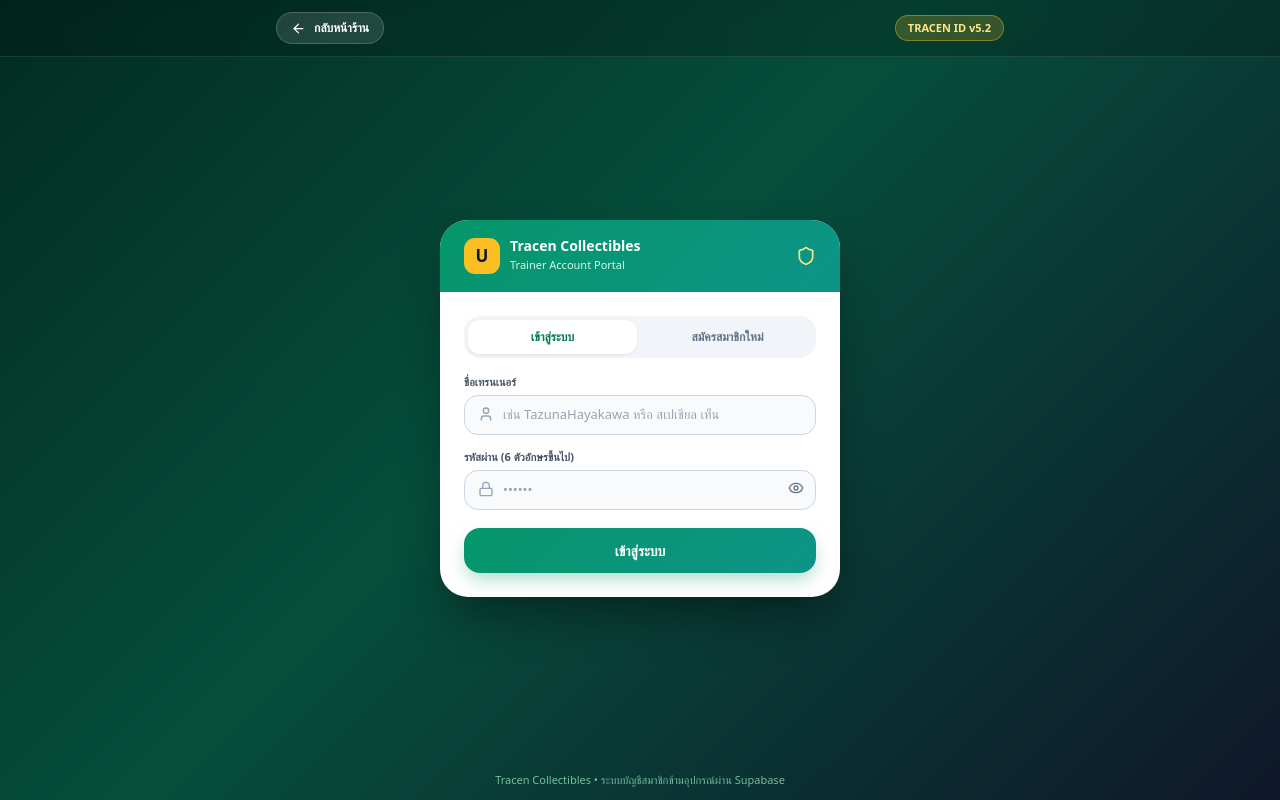
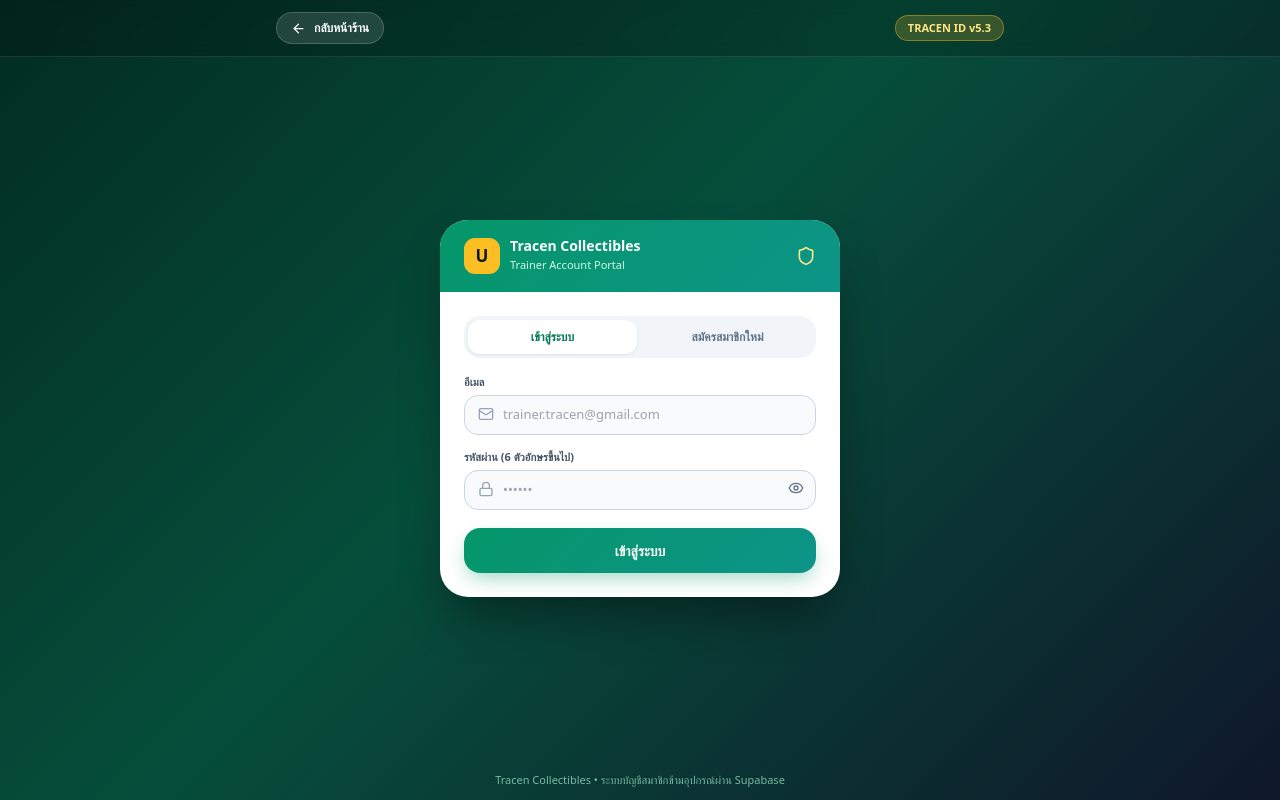
Before and after one commit to ICEKUNG434/uma-shop, a Next.js app: page /auth in a window 1280 px wide. Built offline with nearby package versions, Linux system fonts and the light colour scheme.

Commit message:
Update UI version and refactor authentication logic

```diff
--- a/app/auth/page.tsx
+++ b/app/auth/page.tsx
@@ -4,6 +4,7 @@ import { useState, useEffect, useCallback } from 'react';
 import { useRouter } from 'next/navigation';
 import { createClient, User } from '@supabase/supabase-js';
 import {
+  Mail,
   Lock,
   User as UserIcon,
   ArrowLeft,
@@ -24,7 +25,7 @@ import {
   Shield,
 } from 'lucide-react';
 
-const UI_VERSION = 'v5.2';
+const UI_VERSION = 'v5.3';
 const IMGBB_API_KEY = 'f9b2ed4e3933997a26d3ebd8799b306e';
 const SUPABASE_URL = 'https://jwujhkuudfqpitouiqnw.supabase.co';
 const SUPABASE_PUBLISHABLE_KEY = 'sb_publishable_EJM1vWSsz9qNrjRg20lx8A_M-FxsBMq';
@@ -42,15 +43,6 @@ const SAMPLE_TRAINER_NAMES = [
   'OguriCap',
   'เทรนเนอร์ซากุระ',
 ];
-
-function usernameToInternalEmail(rawName: string): string {
-  const clean = rawName.trim().toLowerCase().replace(/\s+/g, '_');
-  const encoded = Array.from(clean)
-    .map((ch) => (/[a-z0-9._-]/.test(ch) ? ch : `u${ch.charCodeAt(0).toString(16)}`))
-    .join('');
-  const safeId = (encoded || 'trainer').slice(0, 48);
-  return `${safeId}@tracen.local`;
-}
 
 function isGifFile(file: File): boolean {
   return file.type === 'image/gif' || file.name.toLowerCase().endsWith('.gif');
@@ -124,12 +116,15 @@ export default function AuthPage() {
 
   const [mode, setMode] = useState<'login' | 'register'>('login');
   const [trainerName, setTrainerName] = useState('');
+  const [email, setEmail] = useState('');
   const [password, setPassword] = useState('');
   const [showPassword, setShowPassword] = useState(false);
 
+  // รูปโปรไฟล์ที่ตัดกรอบวงกลมเสร็จแล้ว
   const [croppedAvatarUrl, setCroppedAvatarUrl] = useState<string | null>(null);
   const [croppedAvatarBase64, setCroppedAvatarBase64] = useState<string | null>(null);
 
+  // Pop-up ตัดกรอบรูปวงกลม
   const [rawImageToCrop, setRawImageToCrop] = useState<string | null>(null);
   const [isCropModalOpen, setIsCropModalOpen] = useState(false);
   const [zoom, setZoom] = useState(1);
@@ -336,24 +331,29 @@ export default function AuthPage() {
     setErrorMsg(null);
     setSuccessMsg(null);
 
+    if (mode === 'register') {
       const cleanName = trainerName.trim();
+      const cleanEmail = email.trim();
+
       if (!cleanName) {
         setErrorMsg('กรุณากรอกชื่อเทรนเนอร์ครับ');
         return;
       }
+      if (!cleanEmail) {
+        setErrorMsg('กรุณากรอกอีเมลครับ');
+        return;
+      }
 
       setLoading(true);
-    const internalEmail = usernameToInternalEmail(cleanName);
 
       try {
-      if (mode === 'register') {
         let uploadedAvatarUrl: string | null = null;
         if (croppedAvatarBase64) {
           uploadedAvatarUrl = await uploadAvatarToImgBB();
         }
 
         const { data, error } = await supabase.auth.signUp({
-          email: internalEmail,
+          email: cleanEmail,
           password,
           options: {
             data: {
@@ -366,9 +366,9 @@ export default function AuthPage() {
 
         if (error) {
           if (error.message.toLowerCase().includes('already registered')) {
-            setErrorMsg('ชื่อเทรนเนอร์นี้มีคนใช้แล้ว กรุณาตั้งชื่ออื่นครับ');
+            setErrorMsg('อีเมลนี้ถูกใช้สมัครสมาชิกแล้วครับ');
           } else {
-            setErrorMsg(error.message || 'ไม่สามารถสร้างบัญชีได้ กรุณาลองใหม่อีกครั้งครับ');
+            setErrorMsg(error.message || 'ไม่สามารถสร้างบัญชีได้ กรุณาตรวจสอบข้อมูลอีกครั้งครับ');
           }
           setLoading(false);
           return;
@@ -386,14 +386,28 @@ export default function AuthPage() {
         triggerGifLoader('สมัครสมาชิกสำเร็จ! กำลังเข้าสู่หน้าแรก...', 750, () => {
           router.push('/');
         });
+      } catch {
+        setErrorMsg('เกิดข้อผิดพลาดในการเชื่อมต่อ กรุณาลองใหม่อีกครั้งครับ');
+        setLoading(false);
+      }
     } else {
+      // โหมดเข้าสู่ระบบ: กรอกได้ทั้งอีเมลหรือชื่อเทรนเนอร์
+      const cleanLoginInput = email.trim();
+      if (!cleanLoginInput) {
+        setErrorMsg('กรุณากรอกอีเมลครับ');
+        return;
+      }
+
+      setLoading(true);
+
+      try {
         const { data, error } = await supabase.auth.signInWithPassword({
-          email: internalEmail,
+          email: cleanLoginInput,
           password,
         });
 
         if (error) {
-          setErrorMsg('ชื่อเทรนเนอร์หรือรหัสผ่านไม่ถูกต้อง กรุณาลองใหม่อีกครั้งครับ');
+          setErrorMsg('อีเมลหรือรหัสผ่านไม่ถูกต้อง กรุณาลองใหม่อีกครั้งครับ');
           setLoading(false);
           return;
         }
@@ -408,10 +422,10 @@ export default function AuthPage() {
         triggerGifLoader('กำลังเข้าสู่หน้าแรก...', 700, () => {
           router.push('/');
         });
-      }
       } catch {
         setErrorMsg('เกิดข้อผิดพลาดในการเชื่อมต่อ กรุณาลองใหม่อีกครั้งครับ');
         setLoading(false);
+      }
     }
   };
 
@@ -900,6 +914,18 @@ export default function AuthPage() {
                     >
                       {displayTitle}
                     </h1>
+                    <p
+                      style={{
+                        fontSize: '12px',
+                        color: '#64748b',
+                        margin: '2px 0 0 0',
+                        overflow: 'hidden',
+                        textOverflow: 'ellipsis',
+                        whiteSpace: 'nowrap',
+                      }}
+                    >
+                      {currentUser.email}
+                    </p>
                   </div>
                 </div>
 
@@ -1073,6 +1099,7 @@ export default function AuthPage() {
                   onSubmit={handleSubmit}
                   style={{ display: 'flex', flexDirection: 'column', gap: '14px' }}
                 >
+                  {/* ส่วนใส่รูปโปรไฟล์เฉพาะตอนสมัครสมาชิก */}
                   {mode === 'register' && (
                     <>
                       {croppedAvatarUrl ? (
@@ -1247,6 +1274,8 @@ export default function AuthPage() {
                     </>
                   )}
 
+                  {/* ช่องชื่อเทรนเนอร์ (แสดงเฉพาะตอนสมัครสมาชิก) */}
+                  {mode === 'register' && (
                     <div>
                       <div
                         style={{
@@ -1259,7 +1288,6 @@ export default function AuthPage() {
                         <label style={{ fontSize: '11px', fontWeight: 700, color: '#475569' }}>
                           ชื่อเทรนเนอร์
                         </label>
-                      {mode === 'register' && (
                         <button
                           type="button"
                           onClick={handleRandomName}
@@ -1279,7 +1307,6 @@ export default function AuthPage() {
                           <Wand2 style={{ width: '12px', height: '12px' }} />
                           <span>สุ่มชื่อเท่ๆ</span>
                         </button>
-                      )}
                       </div>
                       <div style={{ position: 'relative' }}>
                         <UserIcon
@@ -1312,7 +1339,54 @@ export default function AuthPage() {
                         />
                       </div>
                     </div>
+                  )}
 
+                  {/* ช่องอีเมล (แสดงทั้งตอนเข้าสู่ระบบและสมัครสมาชิก) */}
+                  <div>
+                    <label
+                      style={{
+                        display: 'block',
+                        fontSize: '11px',
+                        fontWeight: 700,
+                        color: '#475569',
+                        marginBottom: '5px',
+                      }}
+                    >
+                      อีเมล
+                    </label>
+                    <div style={{ position: 'relative' }}>
+                      <Mail
+                        style={{
+                          position: 'absolute',
+                          left: '14px',
+                          top: '11px',
+                          width: '16px',
+                          height: '16px',
+                          color: '#94a3b8',
+                        }}
+                      />
+                      <input
+                        type="email"
+                        required
+                        placeholder="trainer.tracen@gmail.com"
+                        value={email}
+                        onChange={(e) => setEmail(e.target.value)}
+                        style={{
+                          width: '100%',
+                          boxSizing: 'border-box',
+                          borderRadius: '14px',
+                          border: '1px solid #cbd5e1',
+                          background: '#f8fafc',
+                          padding: '9px 14px 9px 38px',
+                          fontSize: '13px',
+                          color: '#0f172a',
+                          outline: 'none',
+                        }}
+                      />
+                    </div>
+                  </div>
+
+                  {/* ช่องรหัสผ่าน */}
                   <div>
                     <label
                       style={{
```
Lines whose indentation alone changed are shown as unchanged.
